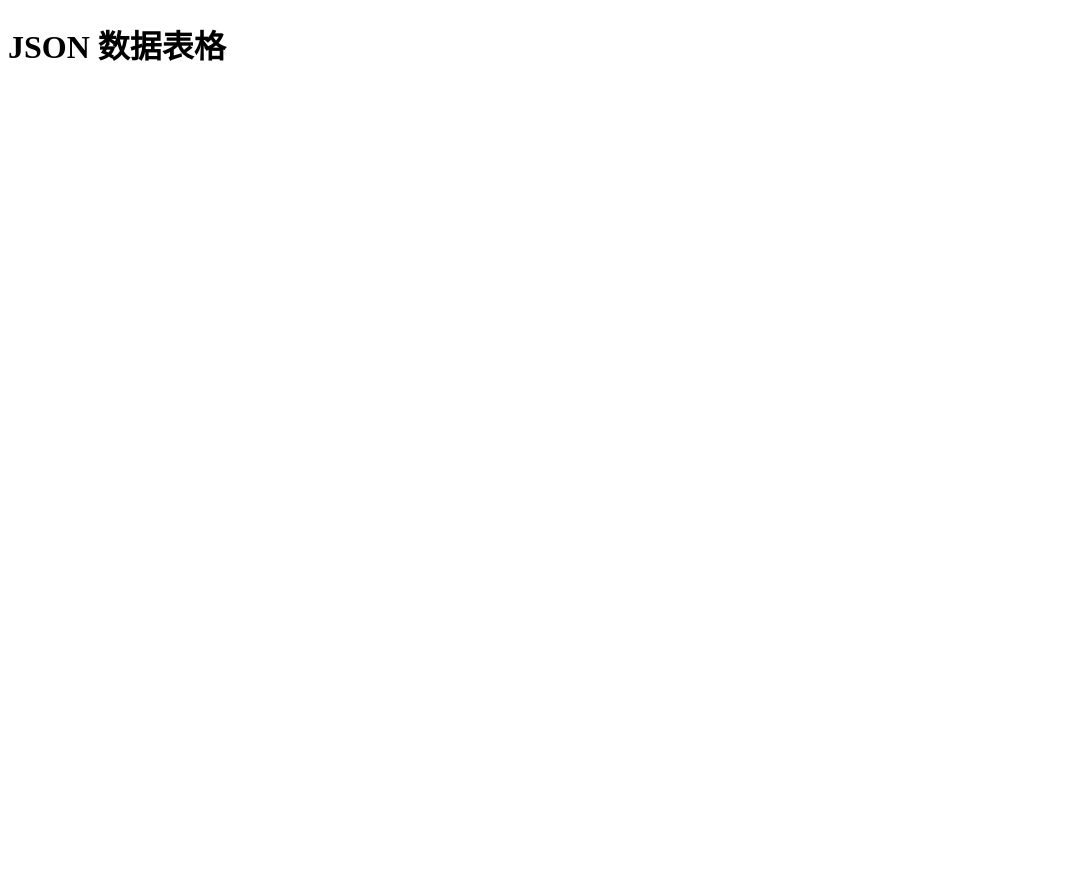
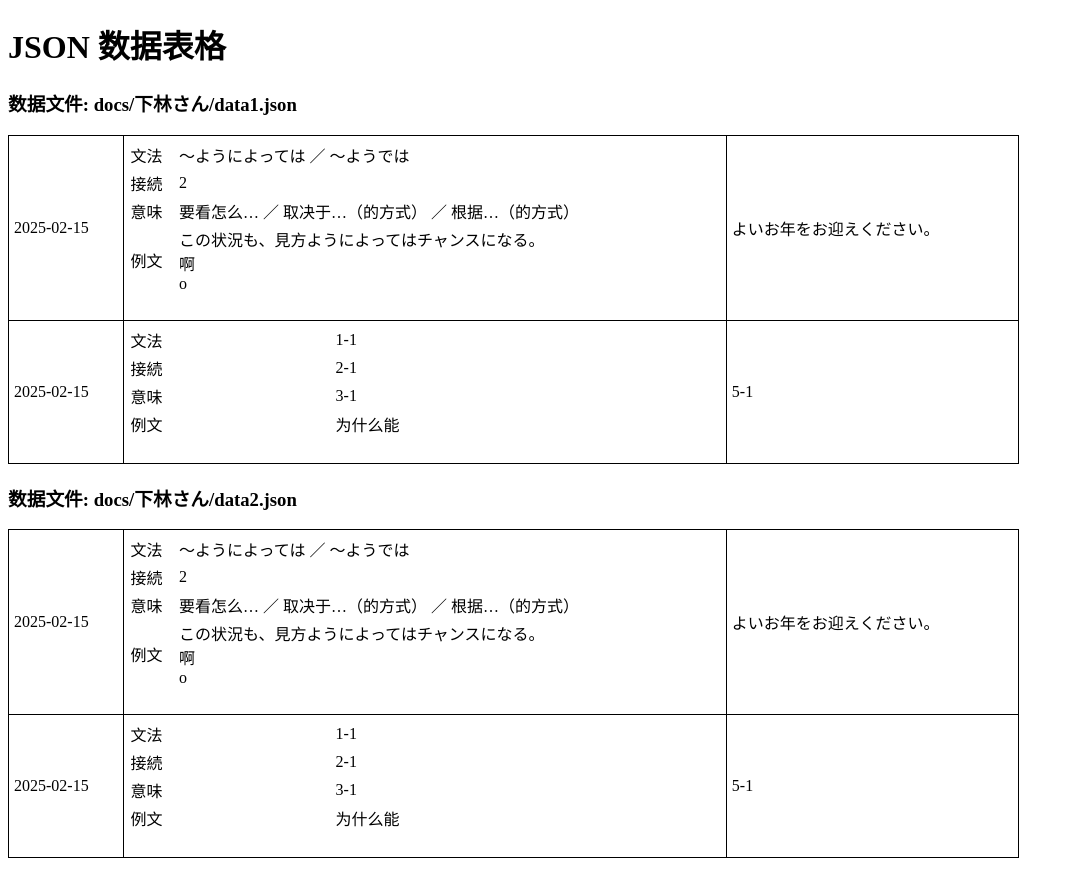
Before and after one commit to Zlxin0110/LearnLanguage, a plain HTML site: page index.html in a window 1280 px wide. Shown: the whole page, without its empty margins (0-1074 px from the left). Before the commit the page ends 800 px from the top, so only its background shows below. Drawn offline with Linux system fonts and the light colour scheme.

Commit message:
Update index.html

```diff
--- a/index.html
+++ b/index.html
@@ -34,7 +34,7 @@
     <script>
         async function loadJsonFiles() {
             try {
-                const response = await fetch("/repository/file_list.json");
+                const response = await fetch("/docs/file_list.json");
                 const data = await response.json();
 
                 for (const filePath of data.files) {
```
